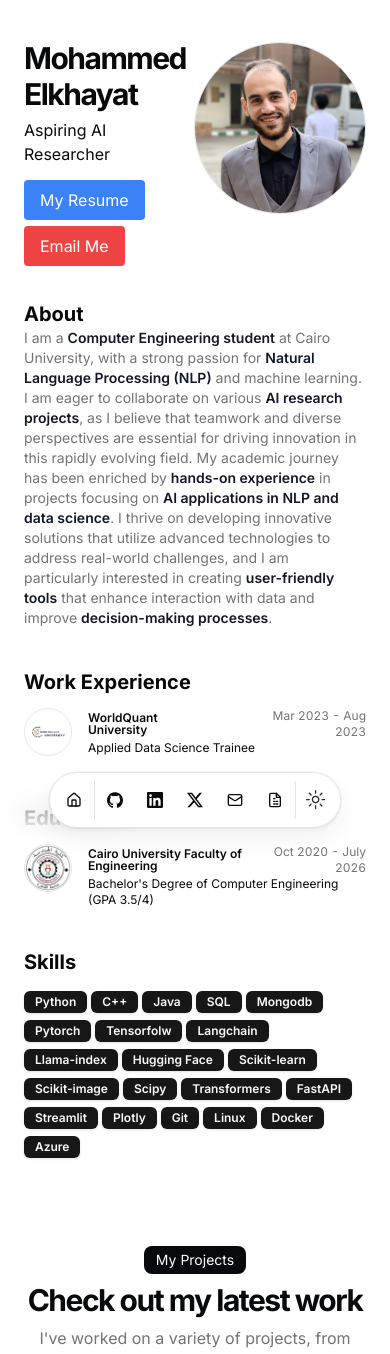
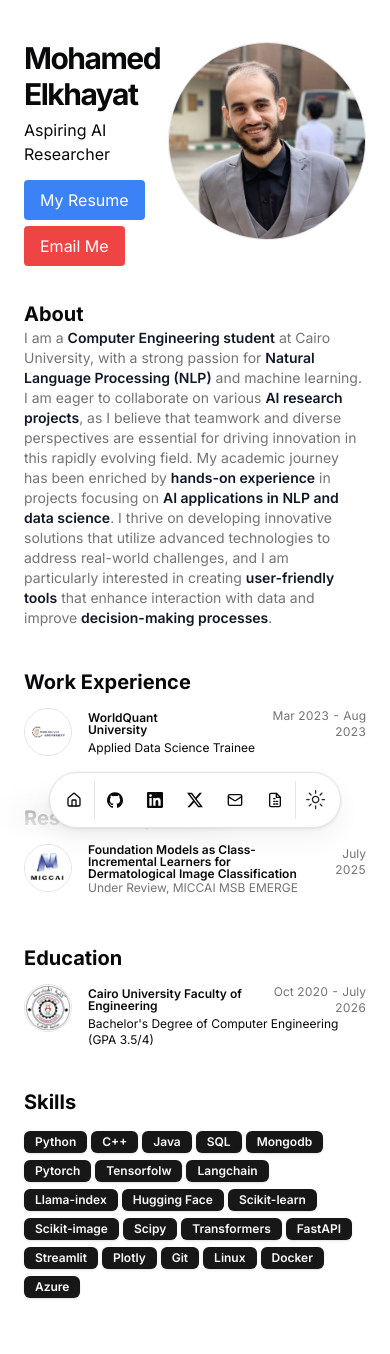
Before and after one commit to Elkhiat15/My-Portfolio, a Next.js app: page / in a window 390 px wide. Shown: the top 1354 px of the page. Built offline with nearby package versions, Linux system fonts and the light colour scheme.

Commit message:
added research XP

```diff
--- a/package.json
+++ b/package.json
@@ -20,7 +20,7 @@
     "framer-motion": "^11.2.10",
     "gray-matter": "^4.0.3",
     "lucide-react": "^0.395.0",
-    "next": "14.2.4",
+    "next": "^14.2.30",
     "next-themes": "^0.3.0",
     "react": "^18",
     "react-dom": "^18",
--- a/src/app/page.tsx
+++ b/src/app/page.tsx
@@ -3,6 +3,7 @@ import BlurFade from "@/components/magicui/blur-fade";
 import BlurFadeText from "@/components/magicui/blur-fade-text";
 import { ProjectCard } from "@/components/project-card";
 import { ResumeCard } from "@/components/resume-card";
+import { ResearchCard } from "@/components/research-card";
 import { Avatar, AvatarFallback, AvatarImage } from "@/components/ui/avatar";
 import { Badge } from "@/components/ui/badge";
 import { DATA } from "@/data/resume";
@@ -91,6 +92,27 @@ export default function Page() {
           ))}
         </div>
       </section>
+      <section id="research">
+      <div className="flex min-h-0 flex-col gap-y-3">
+        <BlurFade delay={BLUR_FADE_DELAY * 5}>
+          <h2 className="text-xl font-bold">Research Experience</h2>
+        </BlurFade>
+        {DATA.research.map((project, id) => (
+          <BlurFade key={project.projectTitle} delay={BLUR_FADE_DELAY * 6 + id * 0.05}>
+            <ResearchCard
+              logoUrl={project.logoUrl}
+              altText={project.altText}
+              projectTitle={project.projectTitle}
+              institution={project.institution}
+              href={project.href}
+              keywords={project.keywords}
+              period={project.period}
+              description={project.description}
+            />
+          </BlurFade>
+        ))}
+      </div>
+    </section>
       <section id="education">
         <div className="flex min-h-0 flex-col gap-y-3">
           <BlurFade delay={BLUR_FADE_DELAY * 7}>
--- /dev/null
+++ b/src/components/research-card.tsx
@@ -0,0 +1,115 @@
+"use client";
+
+import { Avatar, AvatarFallback, AvatarImage } from "@/components/ui/avatar";
+import { Badge } from "@/components/ui/badge";
+import { Card, CardHeader } from "@/components/ui/card";
+import { cn } from "@/lib/utils";
+import { motion } from "framer-motion";
+import { ChevronRightIcon } from "lucide-react";
+import Link from "next/link";
+import React from "react";
+import Markdown from "react-markdown";
+
+interface ResearchCardProps {
+  logoUrl: string;
+  altText: string;
+  projectTitle: string;
+  institution?: string;
+  href?: string;
+  keywords?: readonly string[];
+  period: string;
+  description?: string;
+}
+
+export const ResearchCard = ({
+  logoUrl,
+  altText,
+  projectTitle,
+  institution,
+  href,
+  keywords,
+  period,
+  description,
+}: ResearchCardProps) => {
+  const [isExpanded, setIsExpanded] = React.useState(false);
+
+  const handleClick = (e: React.MouseEvent<HTMLAnchorElement, MouseEvent>) => {
+    if (description) {
+      e.preventDefault();
+      setIsExpanded(!isExpanded);
+    }
+  };
+
+  return (
+    <Link
+      href={href || "#"}
+      className="block cursor-pointer"
+      onClick={handleClick}
+    >
+      <Card className="flex">
+        <div className="flex-none">
+          <Avatar className="border size-12 m-auto bg-muted-background dark:bg-foreground">
+            <AvatarImage
+              src={logoUrl}
+              alt={altText}
+              className="object-contain"
+            />
+            <AvatarFallback>{altText[0]}</AvatarFallback>
+          </Avatar>
+        </div>
+        <div className="flex-grow ml-4 items-center flex-col group">
+          <CardHeader>
+            <div className="flex items-center justify-between gap-x-2 text-base">
+              <h3 className="inline-flex items-center justify-center font-semibold leading-none text-xs sm:text-sm">
+                {projectTitle}
+                {keywords && (
+                  <span className="inline-flex gap-x-1 ml-2">
+                    {keywords.map((keyword, index) => (
+                      <Badge
+                        variant="secondary"
+                        className="align-middle text-xs"
+                        key={index}
+                      >
+                        {keyword}
+                      </Badge>
+                    ))}
+                  </span>
+                )}
+                <ChevronRightIcon
+                  className={cn(
+                    "size-4 translate-x-0 transform opacity-0 transition-all duration-300 ease-out group-hover:translate-x-1 group-hover:opacity-100",
+                    isExpanded ? "rotate-90" : "rotate-0"
+                  )}
+                />
+              </h3>
+              <div className="text-xs sm:text-sm tabular-nums text-muted-foreground text-right">
+                {period}
+              </div>
+            </div>
+            {institution && (
+              <div className="font-sans text-xs text-muted-foreground">
+                {institution}
+              </div>
+            )}
+          </CardHeader>
+          {description && (
+            <motion.div
+              initial={{ opacity: 0, height: 0 }}
+              animate={{
+                opacity: isExpanded ? 1 : 0,
+                height: isExpanded ? "auto" : 0,
+              }}
+              transition={{
+                duration: 0.7,
+                ease: [0.16, 1, 0.3, 1],
+              }}
+              className="mt-2 text-xs sm:text-sm"
+            >
+            {description}
+            </motion.div>
+          )}
+        </div>
+      </Card>
+    </Link>
+  );
+};
--- a/src/data/resume.tsx
+++ b/src/data/resume.tsx
@@ -2,7 +2,7 @@ import { Icons } from "@/components/icons";
 import { HomeIcon, NotebookIcon } from "lucide-react";
 
 export const DATA = {
-  name: "Mohammed Elkhayat",
+  name: "Mohamed Elkhayat",
   initials: "My Pic",
   url: "https://Elkhayat.io",
   location: "Cairo, EG",
@@ -95,6 +95,22 @@ export const DATA = {
       description:
         "I’ve completed eight end-to-end, applied data science projects. In each project, I accessed data from various sources, including files, SQL and NoSQL databases, and APIs. I’ve developed functions and built ETL pipelines to prepare training sets. I’ve also built machine learning models for both supervised and unsupervised learning tasks, and created visualizations to explain data characteristics and model predictions in a way that’s easy for non-technical audiences to understand.",
   },
+  ],
+  research: [
+    {
+      logoUrl: "/miccai.jpeg",
+      altText: "MICCAI MSB EMERGE",
+      // href: "",
+      projectTitle: "Foundation Models as Class-Incremental Learners for Dermatological Image Classification",
+      institution: "Under Review, MICCAI MSB EMERGE",
+      period: "July 2025",
+      // keywords: ["CL", "Dermatology", "MLP", "Foundation Models"],
+      description: `
+        Proposed an exemplar-free, zero-forgetting continual learning framework using frozen foundation models with lightweight MLPs
+        or zero-training nearest-mean classifiers for dermatology, and achieved state-of-the-art accuracy,
+        outperforming all regularization, replay, and architecture-based approaches by 20-40% and exceeding the upper bound by 8%.
+        `,
+    },
   ],
   education: [
     {
```
Also changed, not shown: public/miccai.jpeg (added), 1 other file (tests, documents, lock files or other folders).
